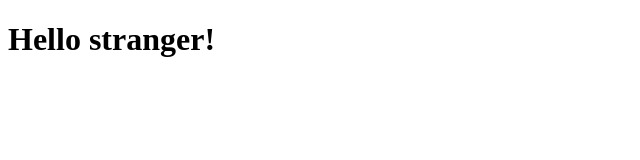
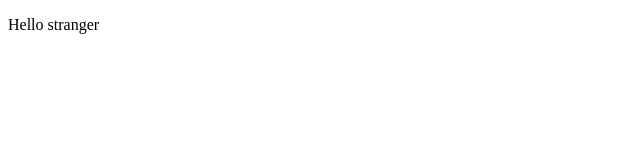
Before and after one commit to peksi/my-shiny-portfolio, a plain HTML site: page index.html in a window 1280 px wide. Shown: the whole page, without its empty margins (0-640 px from the left). Drawn offline with Linux system fonts and the light colour scheme.

Commit message:
changed text to paragraph

```diff
--- a/index.html
+++ b/index.html
@@ -4,6 +4,6 @@
     <title>My shiny portfolio</title>
   </head>
   <body>
-    <h1>Hello stranger!</h1>
+    <p>Hello stranger</p>
   </body>
 </html>
```
